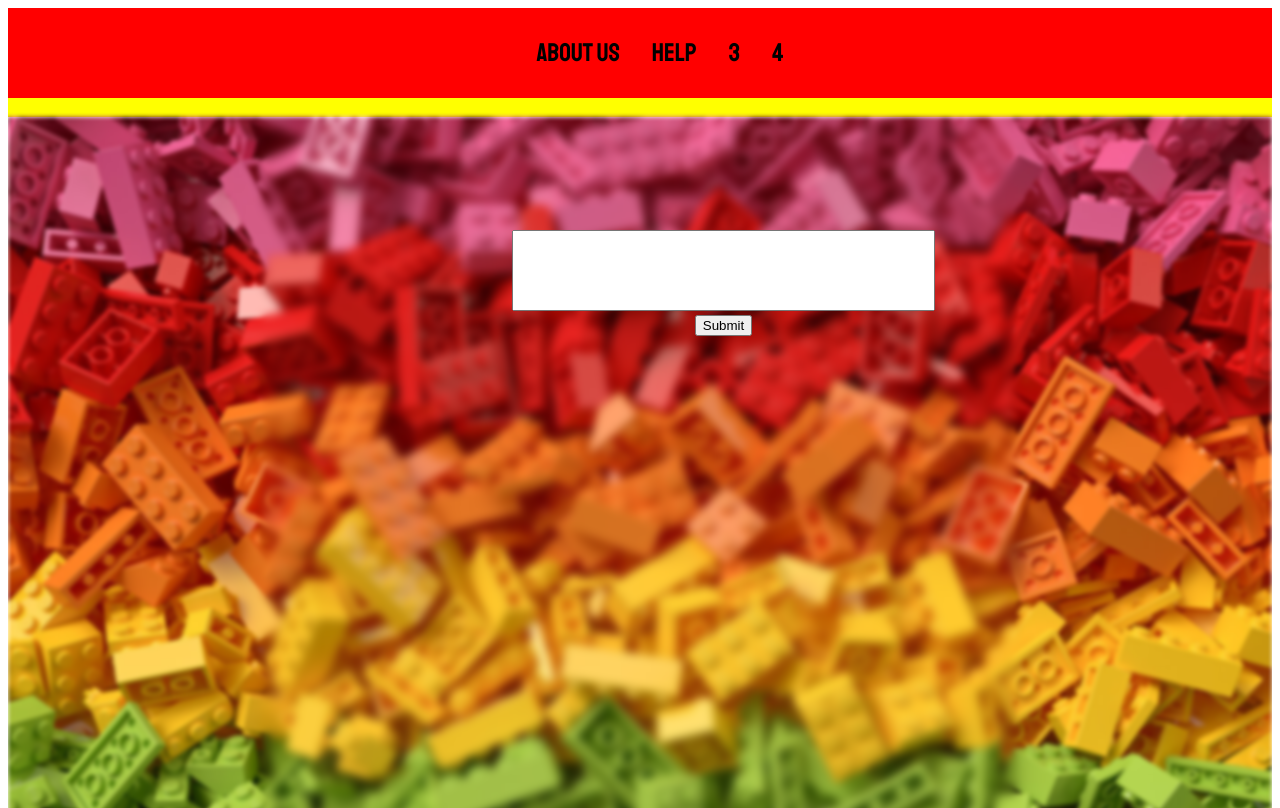
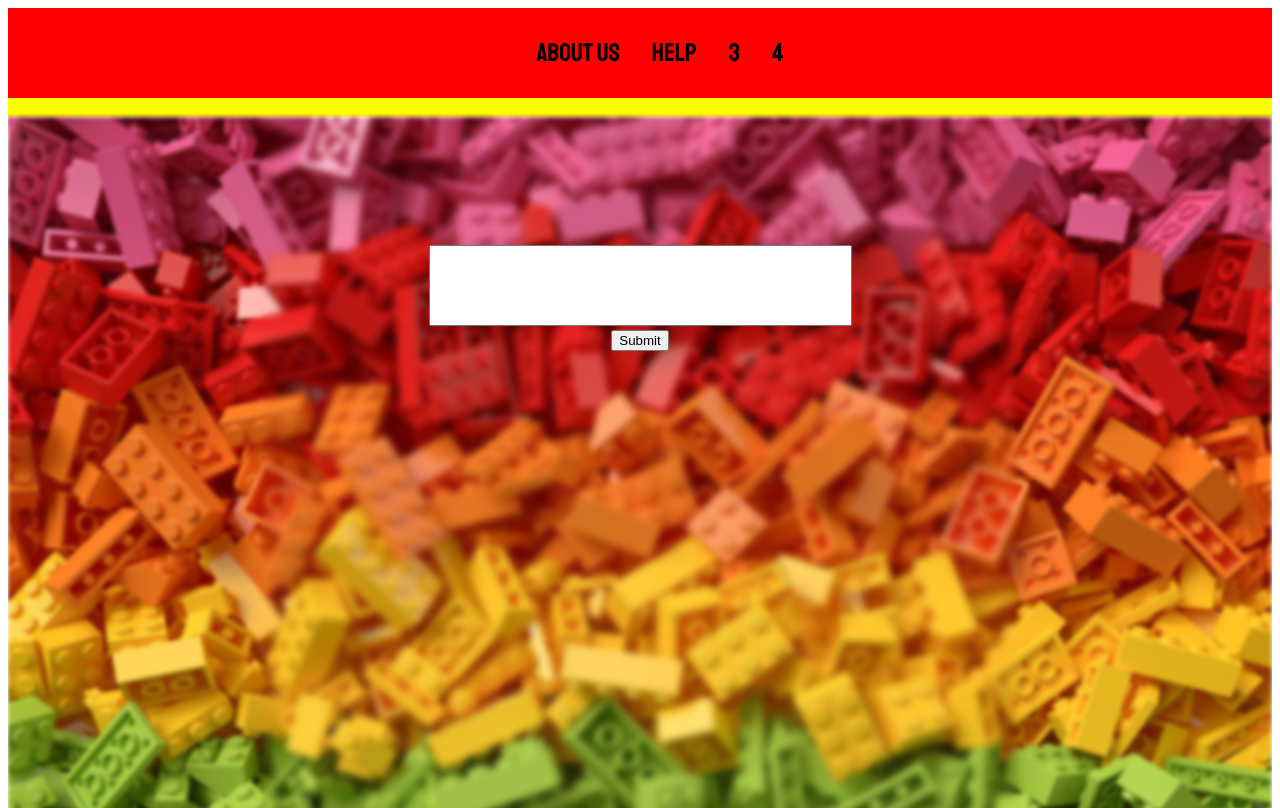
Before and after one commit to KoksILasten/TNMK30_Projektguppgft2_grupp8, a PHP site: page /Projektarbete/Index.html in a window 1280 px wide. Run offline with PHP 8.4, Linux system fonts and the light colour scheme.

Commit message:
Update indexstyle.css

```diff
--- a/Projektarbete/indexstyle.css
+++ b/Projektarbete/indexstyle.css
@@ -1,52 +1,43 @@
 @import url("https://fonts.googleapis.com/css2?family=Staatliches&family=Stardos+Stencil&display=swap");
-
-body,html {
+body,
+html {
     height: 100%;
     overflow: hidden;
     text-align: center;
 }
 
-*{
+* {
     box-sizing: border-box;
 }
+
 #bg-img {
     background-image: url("legobakgrund.jpeg");
-
-
     /* Full height */
     height: 100vw;
     width: auto;
     overflow: hidden;
-
     /* Center and scale the image nicely */
     background-position: center;
     background-repeat: no-repeat;
     background-size: cover;
     filter: blur(2px);
+}
 
-}
-#bg-img .blur{
+#bg-img .blur {
     background-image: url("legobakgrund.jpeg");
-
     /* Full height */
     height: 100vw;
     width: auto;
     overflow: hidden;
-
     /* Center and scale the image nicely */
     background-position: center;
     background-repeat: no-repeat;
     background-size: cover;
+    filter: blur(3px);
+    margin-left: 20vw;
+    margin-right: 20vw;
+}
 
-  filter: blur(4px);
-  margin-left:20vw;
-  margin-right:20vw;
-
-
-
-
-
-}
 .headernavbar {
     font-family: "Staatliches";
     background-color: red;
@@ -54,21 +45,26 @@ body,html {
     padding: 1vw;
     border-bottom: yellow solid 1.5vw;
 }
+
 .headernavbar a {
     color: black;
     text-align: center;
-  padding: 14px 16px; /*scalar inte :/ kanske byt till vw om det ser snyggt ut*/
+    padding: 14px 16px;
+    /*scalar inte :/ kanske byt till vw om det ser snyggt ut*/
     text-decoration: none;
     font-size: 2vw;
 }
+
 .headernavbar a:hover {
     background-color: black;
     color: white;
 }
+
 .headernavbar a:active {
     background-color: gray;
     color: white;
 }
+
 #header {
     display: flex;
     flex-wrap: nowrap;
@@ -77,19 +73,17 @@ body,html {
 }
 
 #searchbar {
+    z-index: 4;
     position: absolute;
-	z-index: 4;
-   text-align: center;
-
-   /* Borde kanske ha typ align itenms center?? eller text align center? får de inte att funka */
-   left: 40vw;
-   top: 18vw;
+    left: 0;
+    right: 0;
+    margin: auto;
+    margin-top: 10vw;
+}
 
 
-}
+/* ska göra snyggare... */
 
-/* ska göra snyggare... */
 textarea {
-
     resize: none;
 }
```
Lines whose indentation alone changed are shown as unchanged.
